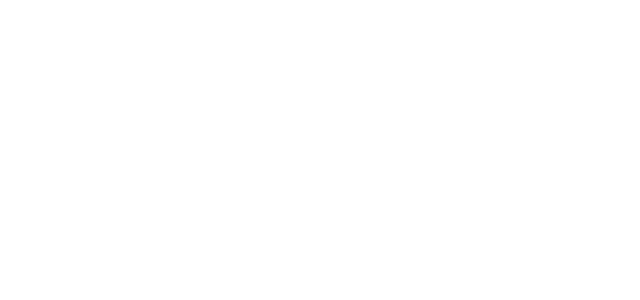
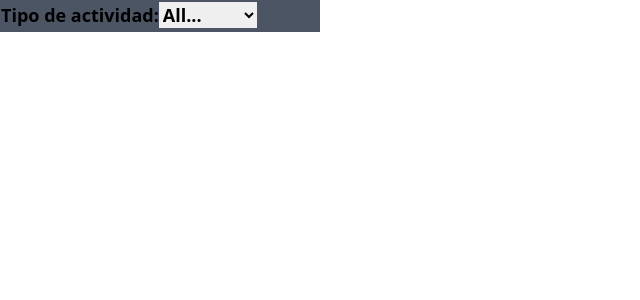
Before and after one commit to CristopherAreche/crm-front, a React (Create React App) app: page /filter in a window 1280 px wide. Before the commit this address had no page. Shown: the top 300 px of the page, without its empty margins (0-640 px from the left). Built offline with nearby package versions, Linux system fonts and the light colour scheme.

Commit message:
Filtros de actividades y fecha

```diff
--- a/src/App.js
+++ b/src/App.js
@@ -3,6 +3,7 @@
 import LandingPage from "./views/LandingPage";
 import VendedorCliente from "./views/VendedorCliente";
 import VendedorDetallesCliente from "./views/VendedorDetallesCliente";
+import ActivitiesFilter from "./components/filter/ActivitiesFilter";
 
 function App() {
   return (
@@ -10,7 +11,7 @@
       <Routes>
         <Route exact path="/" element={<LandingPage />} />
         <Route exact path="/vendedor_cliente" element={<VendedorCliente />} />
-
+        <Route exact path="/filter" element={<ActivitiesFilter />} />
         <Route
           exact
           path="/vendedor_detalles_cliente"
--- /dev/null
+++ b/src/components/filter/ActivitiesFilter.jsx
@@ -0,0 +1,17 @@
+function ActivitiesFilter() {
+  return (
+    <div className="bg-gray-600 w-1/4 h-8 p-px">
+      <label className=" text-lg font-semibold items-cente">
+        Tipo de actividad:
+        <select className="">
+          <option value="All">All...</option>
+
+          <option value="Correo">Correo</option>
+          <option value="Llamada">Llamada</option>
+        </select>
+      </label>
+    </div>
+  );
+}
+
+export default ActivitiesFilter;
--- /dev/null
+++ b/src/components/filter/DateFilter.jsx
@@ -0,0 +1,5 @@
+function DateFilter() {
+  return <div></div>;
+}
+
+export default DateFilter;
--- a/src/components/sideBar.jsx
+++ b/src/components/sideBar.jsx
@@ -10,7 +10,7 @@
 }) {
   return (
     <div className="w-48 bg-gradient-to-br  from-gray-600 to-gray-800 min-h-full h-screen flex flex-col items-center mt-16 pt-5 pb-2 space-y-7">
-      <div className="bg-white/10 text-white group-hover:bg-white/10 w-full group-active:scale-95 self-stretch pl-2 rounded flex items-center space-x-2 transition-all duration-200 dark:group-hover:text-white dark:hover:text-white text-sm">
+      <div className="bg-white/10 text-white group-hover:bg-white/10 w-full group-active:scale-95 self-stretch pl-2 flex items-center space-x-2 transition-all duration-200 dark:group-hover:text-white dark:hover:text-white text-sm">
         <Link to="/home">Resumen</Link>
       </div>
 
```
